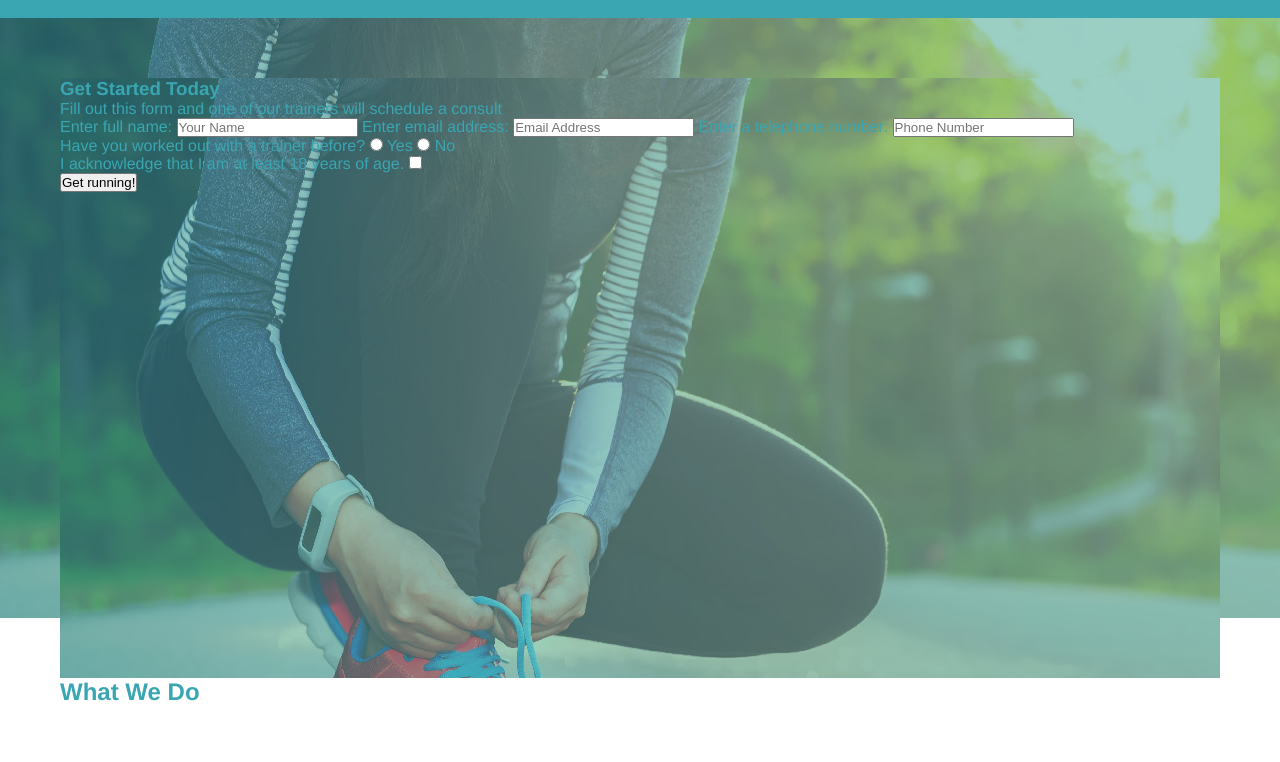
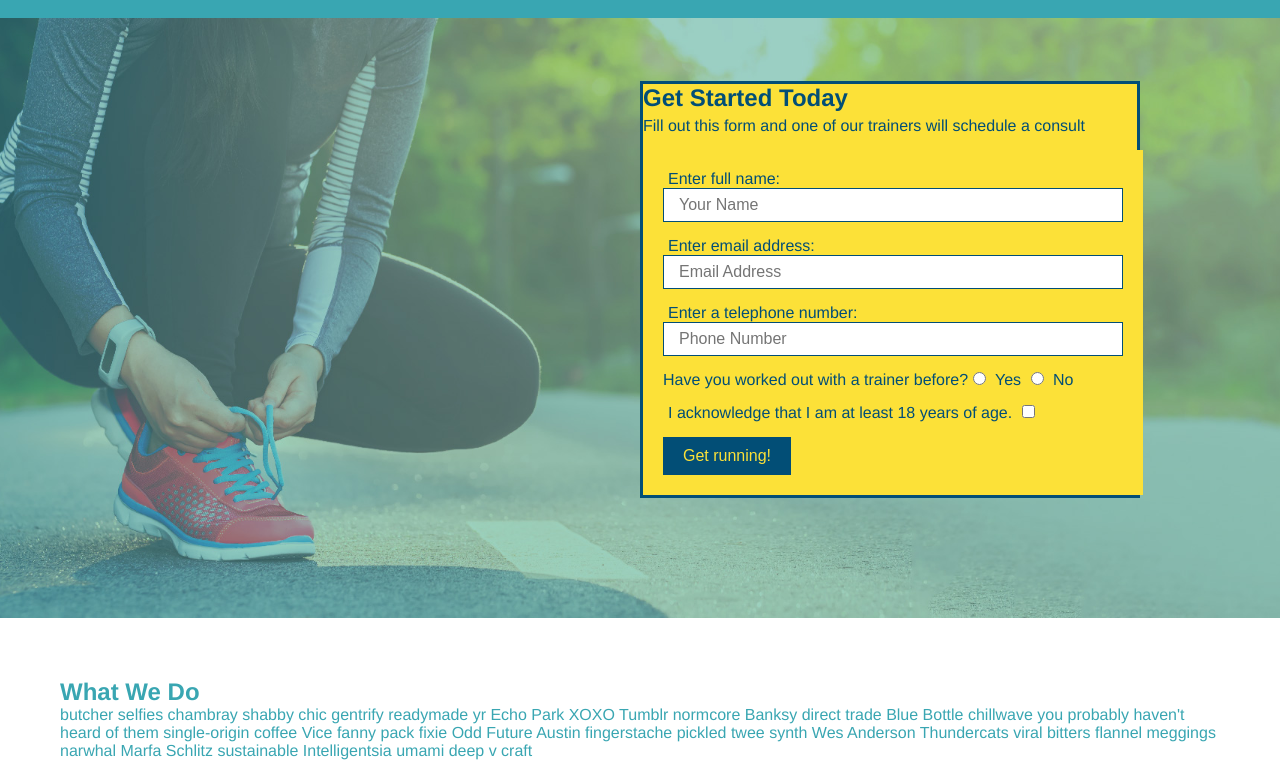
Before and after one commit to AkhilaSrinagula/run-buddy, a plain HTML site: page index.html in a window 1280 px wide. Shown: the part 64-826 px from the top of the page. Drawn offline with Linux system fonts and the light colour scheme.

Commit message:
add what you do icons

```diff
--- a/assets/style.css
+++ b/assets/style.css
@@ -68,18 +68,66 @@ header {
 
   section {
     padding: 60px;
+  }
 
-  }
-  /* Hero Style Start */
+ /* Hero Style Start */
 .hero {
-    background-image: url("../assets/hero-bg.jpeg");
-    height: 600px;
-  }
-  /* Hero Style End */
+  background-image: url("../assets/hero-bg.jpeg");
+  height: 600px;
+  background-size: cover;
+  background-position: center;
+  position: relative;
+}
+/* Hero Style End */
 
-  .hero-form {
+
+  .hero form {
+    color: #024e76;
     background-color: #fce138;
     padding: 20px;
     width: 500px;
+
+  }
+  .hero-form {
+    border: 3px solid #024e76;
+    background-color: #fce138;
+    width: 500px;
     color: #024e76;
+    position: absolute;
+    bottom: 120px;
+    right: 140px;
   }
+  .hero-form p {
+    margin: 5px 0 15px 0;
+  }
+  .hero-form h3 {
+    font-size: 24px;
+    margin: 0;
+  }
+
+  .hero-form p {
+    margin: 5px 0 15px 0;
+  }
+
+  .form-input {
+    border: 1px solid #024e76;
+    display: block;
+    padding: 7px 15px;
+    font-size: 16px;
+    color: #024e76;
+    width: 100%;
+    margin-bottom: 15px;
+  }
+
+  .hero-form label {
+    margin: 0 5px;
+  }
+
+  .hero-form button {
+    color: #fce138;
+    background-color: #024e76;
+    border: none;
+    padding: 10px 20px;
+    font-size: 16px;
+  }
+  /* HERO STYLES END */
--- a/index.html
+++ b/index.html
@@ -33,17 +33,17 @@
 
     <!--hero/jumbotron-->
     <section class="hero">
-        <div class="hero form">
+        <div class="hero-form">
             <h3>Get Started Today</h3>
     <p>Fill out this form and one of our trainers will schedule a consult</p>
     <!-- Add form element -->
     <form>
         <label for="name">Enter full name:</label>
-        <input type="text" placeholder="Your Name" name="name" id="name" />
+        <input type="text" placeholder="Your Name" name="name" id="name" class ="form-input">
         <label for="email">Enter email address:</label>
-        <input type="email" placeholder="Email Address" name="email" id="email" />
+        <input type="email" placeholder="Email Address" name="email" id="email" class ="form-input">
         <label for="phone">Enter a telephone number:</label>
-        <input type="tel" placeholder="Phone Number" name="phone" id="phone"/>
+        <input type="tel" placeholder="Phone Number" name="phone" id="phone" class ="form-input">
         <p>
           Have you worked out with a trainer before?
           <input type="radio" name="trainer-confirm" id="trainer-yes" />
@@ -67,15 +67,45 @@
         </div>
     </section>
 
-    <!--"what we do" section-->
-    <section>
-        <h2>What We Do</h2>
-    </section>
+    <!-- "what we do" section -->
+<section id="what-we-do">
 
-    <!--"what you do" section-->
-    <section>
-        <h2>What You Do</h2>
-    </section>
+    <h2>What We Do</h2>
+    <p>
+      butcher selfies chambray shabby chic gentrify readymade yr Echo Park XOXO Tumblr normcore Banksy direct trade Blue Bottle chillwave you probably haven't heard of them single-origin coffee Vice fanny pack fixie Odd Future Austin fingerstache pickled twee synth Wes Anderson Thundercats viral bitters flannel meggings narwhal Marfa Schlitz sustainable Intelligentsia umami deep v craft
+    </p>
+  </section>
+
+  <!-- "what you do" section -->
+  <section id="what-you-do">
+
+    <h2>What You Do</h2>
+
+    <div>
+        <!-- insert this img element -->
+      <img src="./assets/step-1.svg" alt="" />
+      <h3>Step 1: Fill Out the Form Above.</h3>
+      <p>You're already here, so why not?</p>
+    </div>
+
+    <div>
+        <img src="./assets/step-2.svg" alt="" />
+      <h3>Step 2: Consult with One of Our Trainers.</h3>
+      <p>Are you here to build muscle, lose weight, or just feel good?</p>
+    </div>
+
+    <div>
+        <img src="./assets/step-3.svg" alt="" />
+      <h3>Step 3: Get Running.</h3>
+      <p>Hit the ground running (literally) once your trainer lays out your plan.</p>
+    </div>
+
+    <div>
+        <img src="./assets/step-4.svg" alt="" />
+      <h3>Step 4: See Results.</h3>
+      <p>Bi-weekly checkins with your trainer will keep you focused</p>
+    </div>
+  </section>
 
     <!--"meet the trainers" section-->
     <section>
```
Also changed, not shown: assets/step-1.svg (added), assets/step-2.svg (added), assets/step-3.svg (added), assets/step-4.svg (added).
